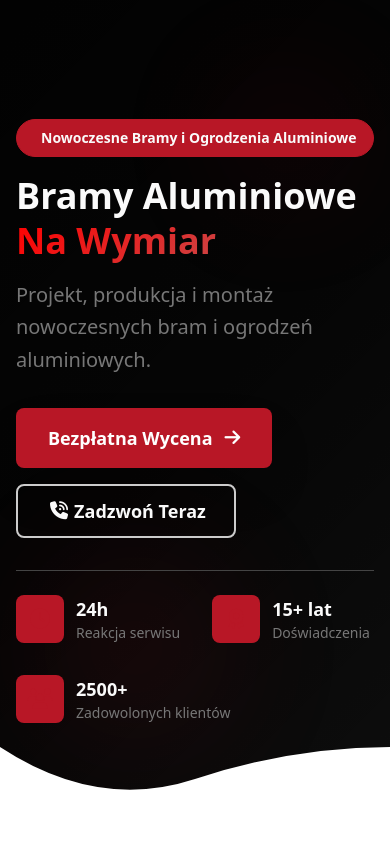
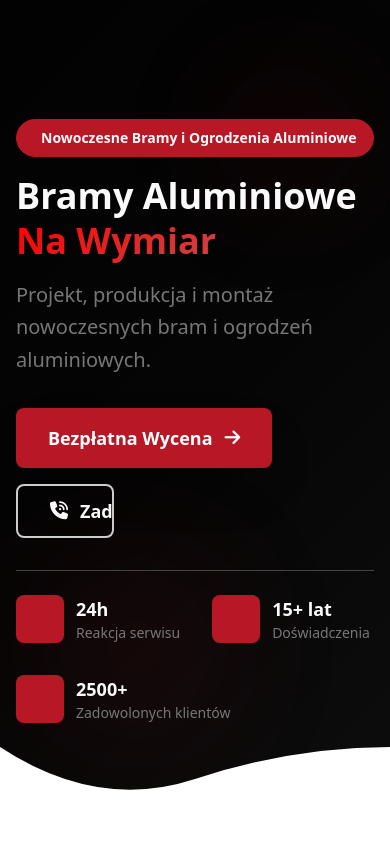
Before and after one commit to JanKuchnia/mario-bramy, a PHP site: page / in a window 390 px wide. Shown: the part 114-956 px from the top of the page. Run offline with PHP 8.4, Linux system fonts and the light colour scheme.

Commit message:
feat: Rework phone button for consistent sizing and icon alignment

```diff
--- a/assets/style.css
+++ b/assets/style.css
@@ -286,34 +286,38 @@ body.mobile-menu-open {
     color: #FFD700; /* Golden yellow for stars */
 }
 
+/* Equal Width Button */
+.btn-equal-width {
+    flex: 1 1 0%; /* Allows buttons in a flex container to grow and shrink equally */
+}
+
 /* Phone Button Rework */
 .phone-button {
     position: relative;
-    min-width: 220px; /* Increased to accommodate icon and text */
-    text-align: center;
+    /* Remove min-width, flex: 1 1 0% will handle width when paired with btn-equal-width */
+    /* Remove text-align: center; as flexbox will manage alignment */
     overflow: hidden; /* Hide text that's out of bounds during animation */
-    /* Other button styles remain from existing utility classes */
+    /* The Tailwind classes 'flex items-center gap-3' are already present in HTML */
 }
 
 .phone-button .text-container {
-    position: absolute;
-    top: 0;
-    left: 0;
-    width: 100%;
-    height: 100%;
+    position: relative; /* Essential for absolute positioning of its children */
+    flex-grow: 1; /* Take up available space within the phone-button flex container */
     display: flex;
-    justify-content: center;
-    align-items: center;
-    /* Add padding to the left to account for the icon's width and gap */
-    padding-left: 28px; /* Assuming icon is ~16px + gap ~12px */
+    justify-content: center; /* Center the text horizontally within the text-container */
+    align-items: center; /* Center the text vertically within the text-container */
+    height: 100%; /* Ensure it fills parent height for vertical centering */
 }
 
 .phone-button .default-text,
 .phone-button .hover-text {
-    /* These spans are now relative to the flex container */
+    position: absolute; /* Position absolutely within .text-container */
+    top: 50%;
+    left: 50%;
+    transform: translate(-50%, -50%); /* Center text horizontally and vertically */
     transition: opacity 0.3s ease, transform 0.3s ease;
     white-space: nowrap; /* Prevent text wrapping */
-    position: absolute; /* To allow stacking and controlled animation */
+    width: 100%; /* Important for absolute centering to behave correctly */
 }
 
 .phone-button .default-text {
@@ -324,17 +328,17 @@ body.mobile-menu-open {
 .phone-button .hover-text {
     opacity: 0;
     visibility: hidden;
-    transform: translateY(50%); /* Start slightly below center */
+    transform: translate(-50%, 50%); /* Start slightly below center */
 }
 
 .phone-button:hover .default-text {
     opacity: 0;
     visibility: hidden;
-    transform: translateY(-150%); /* Slide up and out */
+    transform: translate(-50%, -150%); /* Slide up and out */
 }
 
 .phone-button:hover .hover-text {
     opacity: 1;
     visibility: visible;
-    transform: translateY(0); /* Slide to center */
+    transform: translate(-50%, -50%); /* Slide to center */
 }
--- a/index.html
+++ b/index.html
@@ -147,7 +147,7 @@
               <div class="flex flex-col sm:flex-row gap-4 items-start">
                 <a
                   href="#kontakt"
-                  class="group relative px-8 py-4 bg-[var(--primary-color)] text-[var(--primary-button-text-color)] rounded-lg font-bold text-lg shadow-2xl hover:shadow-[var(--primary-color)] hover:scale-105 transition-all duration-300 overflow-hidden flex items-center gap-3"
+                  class="btn-equal-width group relative px-8 py-4 bg-[var(--primary-color)] text-[var(--primary-button-text-color)] rounded-lg font-bold text-lg shadow-2xl hover:shadow-[var(--primary-color)] hover:scale-105 transition-all duration-300 overflow-hidden flex items-center gap-3"
                 >
                   <span class="relative z-10">Bezpłatna Wycena</span>
                   <i
@@ -160,7 +160,7 @@
                 </a>
                 <a
                   href="tel:+48123456789"
-                  class="phone-button px-8 py-4 bg-transparent border-2 border-[var(--light-border-color)] text-[var(--light-text-color)] rounded-lg font-bold text-lg hover:bg-[var(--light-text-color)] hover:text-[var(--dark-text-color)] transition-all duration-300 flex items-center gap-3"
+                  class="btn-equal-width phone-button px-8 py-4 bg-transparent border-2 border-[var(--light-border-color)] text-[var(--light-text-color)] rounded-lg font-bold text-lg hover:bg-[var(--light-text-color)] hover:text-[var(--dark-text-color)] transition-all duration-300 flex items-center gap-3"
                 >
                   <i class="fa-solid fa-phone-volume" aria-hidden="true"></i>
                   <div class="text-container">
```
